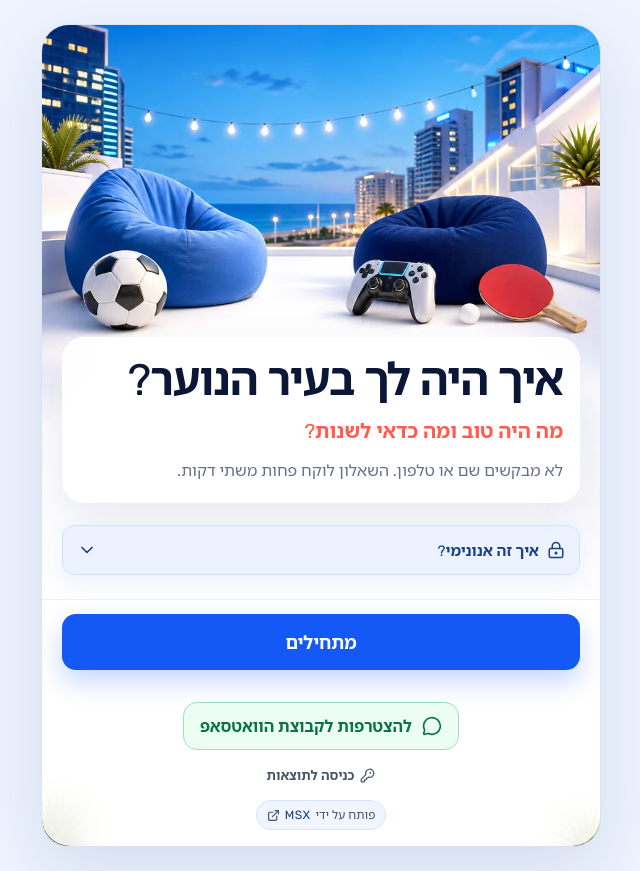
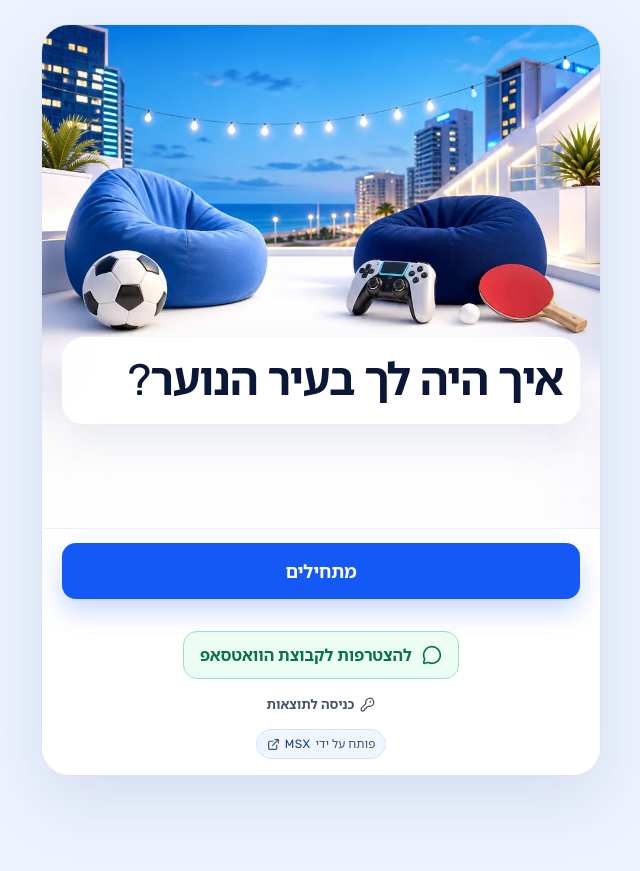
Before and after one commit to MichaelMishaev/anonTeenReport, a React (Vite) app: page / in a window 1280 px wide. Shown: the whole page, without its empty margins (319-959 px from the left). After the commit the page ends 800 px from the top, so only its background shows below. Built offline with nearby package versions, Linux system fonts and the light colour scheme.

Commit message:
Remove welcome screen anonymity copy

```diff
--- a/src/App.tsx
+++ b/src/App.tsx
@@ -3,10 +3,8 @@ import {
   ArrowRight,
   BarChart3,
   CheckCircle2,
-  ChevronDown,
   ExternalLink,
   KeyRound,
-  LockKeyhole,
   MessageCircle,
   RefreshCw,
   WifiOff,
@@ -904,27 +902,7 @@ export function App() {
             <h1 data-screen-heading tabIndex={-1}>
               איך היה לך בעיר הנוער?
             </h1>
-            <p className="welcome-lead">מה היה טוב ומה כדאי לשנות?</p>
-            <p className="welcome-support">
-              לא מבקשים שם או טלפון. השאלון לוקח פחות משתי דקות.
-            </p>
           </div>
-
-          <details className="privacy-disclosure">
-            <summary>
-              <LockKeyhole size={18} aria-hidden="true" />
-              <span>איך זה אנונימי?</span>
-              <ChevronDown
-                className="privacy-disclosure__chevron"
-                size={20}
-                aria-hidden="true"
-              />
-            </summary>
-            <p>
-              הטופס לא מבקש שם, טלפון, דוא״ל, בית ספר או התחברות. בתשובות
-              הפתוחות חשוב לא לכתוב פרטים שמזהים אותך או אנשים אחרים.
-            </p>
-          </details>
         </main>
 
         <footer className="action-zone action-zone--welcome">
```
